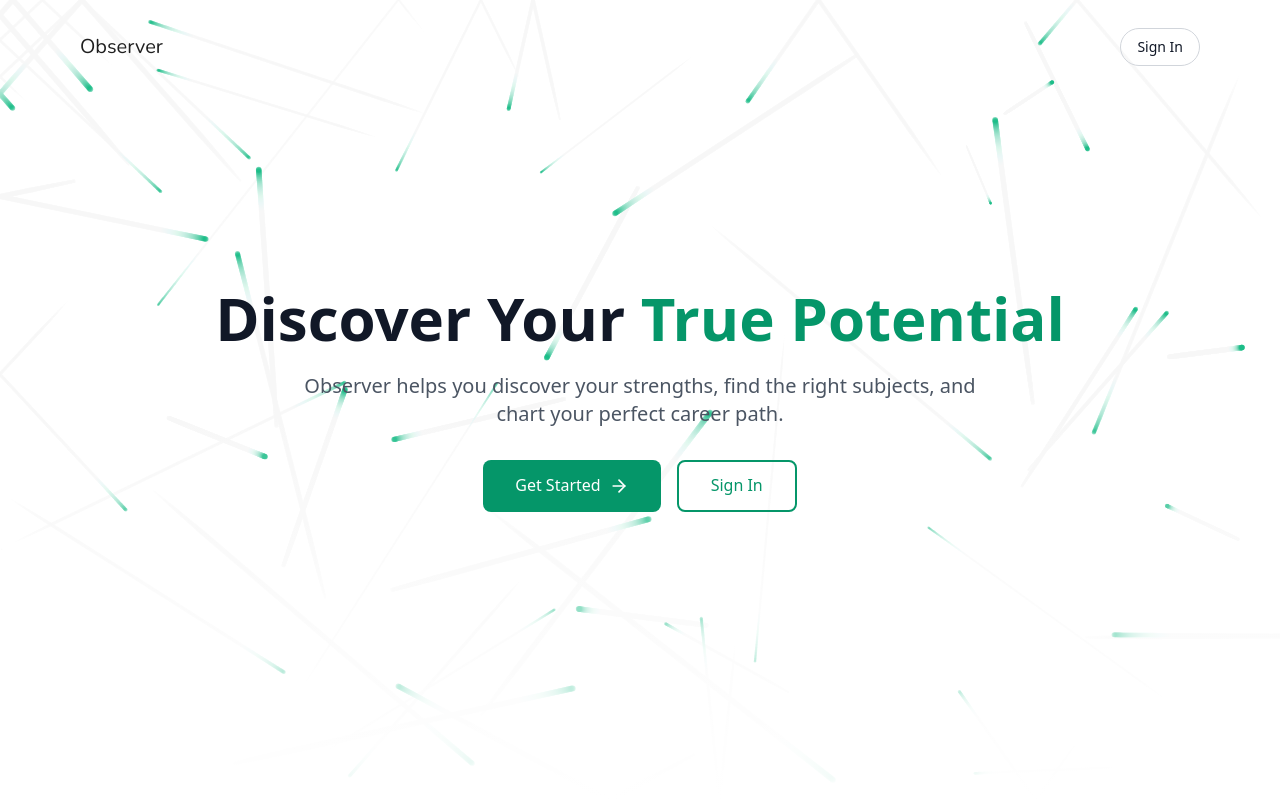
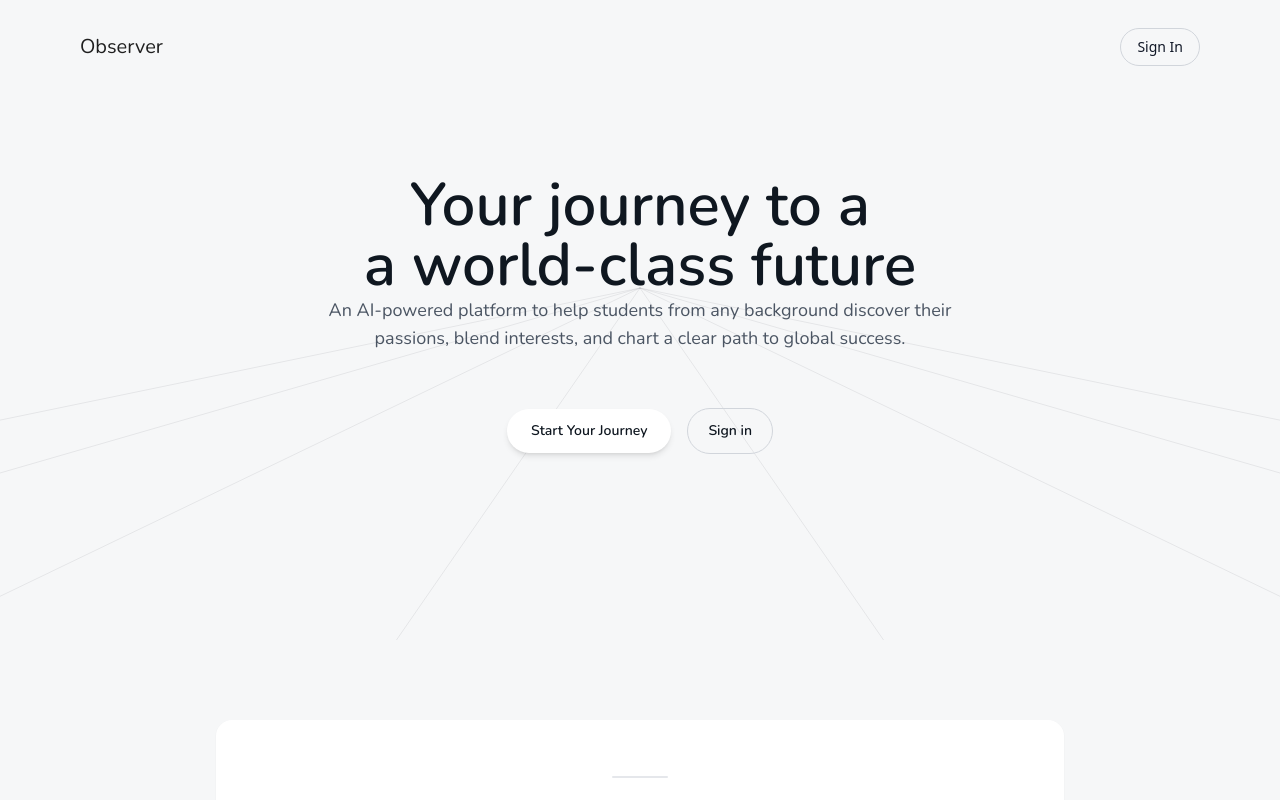
Before and after one commit to yuvrajprajapatii/observer-project, a Next.js app: page / in a window 1280 px wide. Shown: the top 800 px of the page. Built offline with nearby package versions, Linux system fonts and the light colour scheme.

Commit message:
improve landing

```diff
--- a/components/ui/Hero.tsx
+++ b/components/ui/Hero.tsx
@@ -1,156 +1,215 @@
+// components/ui/Hero.tsx
 'use client'
 
-import React, { useEffect, useRef } from 'react'
-import { ArrowRight } from 'lucide-react'
+import React, { useEffect, useRef, useState } from 'react'
 import Link from 'next/link'
 
 export default function Hero(): JSX.Element {
   const canvasRef = useRef<HTMLCanvasElement | null>(null)
+  const rafRef = useRef<number | null>(null)
+  const [scrollY, setScrollY] = useState(0)
+  const [pointer, setPointer] = useState({ x: 0, y: 0 })
+  const [mounted, setMounted] = useState(false)
 
+  // ensure Nunito is loaded (idempotent)
   useEffect(() => {
-    let mounted = true
-    const dpr = typeof window !== 'undefined' ? window.devicePixelRatio || 1 : 1
+    if (typeof document === 'undefined') return
+    if (document.getElementById('nunito-font')) return
+    const link = document.createElement('link')
+    link.id = 'nunito-font'
+    link.rel = 'stylesheet'
+    link.href = 'https://fonts.googleapis.com/css2?family=Nunito:wght@400;600;700&display=swap'
+    document.head.appendChild(link)
+  }, [])
+
+  useEffect(() => setMounted(true), [])
+
+  // scroll listener
+  useEffect(() => {
+    const onScroll = () => setScrollY(window.scrollY || window.pageYOffset || 0)
+    window.addEventListener('scroll', onScroll, { passive: true })
+    return () => window.removeEventListener('scroll', onScroll)
+  }, [])
+
+  // pointer parallax
+  useEffect(() => {
+    const onMove = (e: PointerEvent) => {
+      setPointer({
+        x: (e.clientX / window.innerWidth - 0.5) * 2,
+        y: (e.clientY / window.innerHeight - 0.5) * 2
+      })
+    }
+    window.addEventListener('pointermove', onMove)
+    return () => window.removeEventListener('pointermove', onMove)
+  }, [])
+
+  // Canvas drawing: one-point perspective grid with rays + horizontal depth lines
+  useEffect(() => {
+    const canvas = canvasRef.current
+    if (!canvas) return
+    const ctx = canvas.getContext('2d')
+    if (!ctx) return
+
     let width = 0
     let height = 0
-    let rafId = 0
+    const dpr = Math.max(1, window.devicePixelRatio || 1)
 
-    // Particle class (kept inside effect to close over width/height)
-    class Particle {
-      x: number
-      y: number
-      vx: number
-      vy: number
-      radius: number
+    // Config (kept tuned like the reference)
+    const LINE_COLOR = 'rgba(17,24,39,0.07)' // subtle dark lines
+    const HORIZONTAL_LINES = 0
+    const RAY_COUNT = 7
+    const MAX_TILT = 72
+    const DEPTH_SPACING = 100
 
-      constructor() {
-        this.x = Math.random() * width
-        this.y = Math.random() * height
-        this.vx = (Math.random() - 0.5) * 2
-        this.vy = (Math.random() - 0.5) * 2
-        this.radius = Math.random() * 2 + 1
+    let tilt = 0
+    let tiltTarget = 0
+    let fade = 1
+
+    function resize() {
+      width = canvas.clientWidth || 0
+      height = canvas.clientHeight || 0
+      canvas.width = Math.round(width * dpr)
+      canvas.height = Math.round(height * dpr)
+      ctx.setTransform(dpr, 0, 0, dpr, 0, 0)
+    }
+    resize()
+    window.addEventListener('resize', resize)
+
+    const lerp = (a: number, b: number, t: number) => a + (b - a) * t
+    const deg2rad = (d: number) => (d * Math.PI) / 180
+
+    function project(z: number, vpY: number) {
+      const perspective = 0.0028
+      return height * (1 - (1 / (1 + z * perspective)) * (1 - vpY))
     }
 
-      update() {
-        this.x += this.vx
-        this.y += this.vy
+    function drawGrid() {
+      ctx.clearRect(0, 0, width, height)
 
-        if (this.x < 0 || this.x > width) this.vx *= -1
-        if (this.y < 0 || this.y > height) this.vy *= -1
+      const scrollNorm = Math.min(1, scrollY / (window.innerHeight * 0.9))
+      tiltTarget = scrollNorm * MAX_TILT
+      tilt = lerp(tilt, tiltTarget, 0.08)
+      fade = lerp(fade, Math.max(0, 1 - scrollY / (window.innerHeight * 1.1)), 0.06)
 
-        this.x = Math.max(0, Math.min(width, this.x))
-        this.y = Math.max(0, Math.min(height, this.y))
+      const vpX = 0.5 + pointer.x * 0.06
+      const vpY = 0.45 + pointer.y * 0.03 - scrollNorm * 0.05
+      const cx = width * vpX
+      const cy = height * vpY
+
+      ctx.lineWidth = 1
+      ctx.strokeStyle = LINE_COLOR
+      ctx.globalAlpha = Math.max(0.06, fade * 0.98)
+      ctx.lineCap = 'round'
+
+      // radial rays
+      ctx.beginPath()
+      for (let i = -RAY_COUNT / 2; i <= RAY_COUNT / 2; i++) {
+        const t = i / (RAY_COUNT / 2)
+        const baseX = width * (0.5 + t * 1.4)
+        ctx.moveTo(baseX, height + 18)
+        ctx.lineTo(cx, cy)
+      }
+      ctx.stroke()
+
+      // horizontal depth lines
+      ctx.beginPath()
+      const maxZ = 1500
+      const step = Math.max(80, Math.floor(maxZ / HORIZONTAL_LINES))
+      for (let z = step; z <= maxZ; z += step) {
+        const sy = project(z, vpY)
+        const depthScale = 1 / (1 + z * 0.0024)
+        const halfWidth = width * (0.6 + depthScale * 1.0)
+        const tiltRad = deg2rad(tilt)
+        const skew = Math.tan(tiltRad) * 0.26 * (z / maxZ)
+        const leftX = cx - halfWidth + skew * 160
+        const rightX = cx + halfWidth + skew * 160
+        ctx.moveTo(leftX, sy)
+        ctx.lineTo(rightX, sy)
+      }
+      ctx.stroke()
+
+      // soft vignette bottom
+      ctx.globalAlpha = Math.min(0.12, (1 - fade) * 0.5)
+      const g = ctx.createLinearGradient(0, height * 0.6, 0, height)
+      g.addColorStop(0, 'rgba(0,0,0,0)')
+      g.addColorStop(1, 'rgba(0,0,0,0.03)')
+      ctx.fillStyle = g
+      ctx.fillRect(0, height * 0.6, width, height * 0.4)
+
+      ctx.globalAlpha = 1
     }
 
-      draw(context: CanvasRenderingContext2D) {
-        if (!context) return
-        context.fillStyle = 'rgba(16, 185, 129, 0.5)'
-        context.beginPath()
-        context.arc(this.x, this.y, this.radius, 0, Math.PI * 2)
-        context.fill()
-      }
+    function step() {
+      drawGrid()
+      rafRef.current = requestAnimationFrame(step)
     }
 
-    const particles: Particle[] = []
-    const PARTICLE_COUNT = 50
-
-    function safeGetCanvas(): HTMLCanvasElement | null {
-      return canvasRef.current
-    }
-
-    function resize() {
-      const canvas = safeGetCanvas()
-      if (!canvas) return
-
-      // get current layout size
-      width = Math.max(1, canvas.clientWidth)
-      height = Math.max(1, canvas.clientHeight)
-
-      canvas.width = Math.round(width * dpr)
-      canvas.height = Math.round(height * dpr)
-
-      // always re-get context before using it
-      const context = canvas.getContext('2d')
-      if (!context) return
-      context.setTransform(dpr, 0, 0, dpr, 0, 0)
-    }
-
-    function initParticles() {
-      particles.length = 0
-      for (let i = 0; i < PARTICLE_COUNT; i++) {
-        particles.push(new Particle())
-      }
-    }
-
-    function animate() {
-      const canvas = safeGetCanvas()
-      if (!canvas || !mounted) return
-
-      const context = canvas.getContext('2d')
-      if (!context) return
-
-      try {
-        // semi-transparent white to create trailing effect
-        context.fillStyle = 'rgba(255, 255, 255, 0.05)'
-        context.fillRect(0, 0, width, height)
-
-        for (const p of particles) {
-          p.update()
-          p.draw(context)
-        }
-      } catch (err) {
-        // small guard so one error doesn't kill the RAF loop
-        // console.error('Canvas animation error', err)
-      }
-
-      rafId = requestAnimationFrame(animate)
-    }
-
-    // initial setup
-    resize()
-    initParticles()
-    window.addEventListener('resize', resize)
-    rafId = requestAnimationFrame(animate)
+    rafRef.current = requestAnimationFrame(step)
 
     return () => {
-      mounted = false
+      if (rafRef.current) cancelAnimationFrame(rafRef.current)
       window.removeEventListener('resize', resize)
-      if (rafId) cancelAnimationFrame(rafId)
     }
-  }, [])
+    // eslint-disable-next-line react-hooks/exhaustive-deps
+  }, [scrollY, pointer.x, pointer.y])
+
+  // vertical placement tuned like the reference
+  const verticalNudgeVh = 19
+  const headingNudgePercent = 19
 
   return (
-    <section className="relative w-full h-screen overflow-hidden bg-gradient-to-b from-white to-slate-50">
+    <section className="relative w-full bg-[#f6f7f8]">
+      <div className="relative h-screen md:h-[88vh] lg:h-[80vh] overflow-hidden">
         <canvas
           ref={canvasRef}
-        className="absolute inset-0 w-full h-full block" // display block helps consistent measurements
+          className="absolute inset-0 w-full h-full block"
+          style={{ display: mounted ? 'block' : 'none', willChange: 'transform, opacity' }}
         />
 
-      <div className="absolute inset-0 bg-gradient-to-b from-transparent via-transparent to-white pointer-events-none" />
-
-      <div className="relative z-10 flex flex-col items-center justify-center h-full px-4 text-center">
-        <h1 className="text-5xl md:text-6xl font-bold text-gray-900 mb-6 leading-tight">
-          Discover Your <span className="text-emerald-600">True Potential</span>
+        {/* Content overlay - shifted down more for better use of top space */}
+        <div
+          className="relative z-20 flex items-start justify-center h-full px-6"
+          style={{ transform: `translateY(${verticalNudgeVh}vh)` }}
+        >
+          <div className="max-w-3xl text-center">
+            <h1
+              className="text-4xl md:text-5xl lg:text-6xl font-semibold text-[#0f1720] leading-tight"
+              style={{ fontFamily: 'Nunito, system-ui', transform: `translateY(${headingNudgePercent}%)` }}
+            >
+              Your journey to a
+              <br className="hidden md:inline" />
+              <span className="text-[#0f1720]">a world-class future</span>
             </h1>
 
-        <p className="text-xl text-gray-600 mb-8 max-w-2xl">
-          Observer helps you discover your strengths, find the right subjects, and chart your perfect career path.
+            <p
+              className="mt-6 text-gray-600 max-w-2xl mx-auto text-base md:text-lg"
+              style={{ fontFamily: 'Nunito, system-ui' }}
+            >
+              An AI-powered platform to help students from any background discover their passions, blend interests,
+              and chart a clear path to global success.
             </p>
 
-        <div className="flex gap-4">
+            {/* CTA area */}
+            <div className="mt-14 flex items-center gap-4 justify-center">
               <Link
                 href="/register"
-            className="px-8 py-3 bg-emerald-600 text-white rounded-lg hover:bg-emerald-700 transition flex items-center gap-2"
+                className="inline-flex items-center justify-center rounded-full px-6 py-3 text-sm font-semibold bg-white text-[#0f1720] shadow-md hover:shadow-lg transition transform hover:-translate-y-0.5"
+                aria-label="Start Your Journey"
+                style={{ fontFamily: 'Nunito, system-ui' }}
               >
-            Get Started
-            <ArrowRight size={20} />
+                Start Your Journey
               </Link>
 
               <Link
                 href="/login"
-            className="px-8 py-3 border-2 border-emerald-600 text-emerald-600 rounded-lg hover:bg-emerald-50 transition"
+                className="inline-flex items-center justify-center rounded-full px-5 py-3 text-sm font-semibold border border-gray-300 text-[#0f1720] bg-white/0 hover:bg-white/30 transition"
+                aria-label="Sign in"
+                style={{ fontFamily: 'Nunito, system-ui' }}
               >
-            Sign In
+                Sign in
               </Link>
+            </div>
+          </div>
         </div>
       </div>
     </section>
```
Lines whose indentation alone changed are shown as unchanged.
